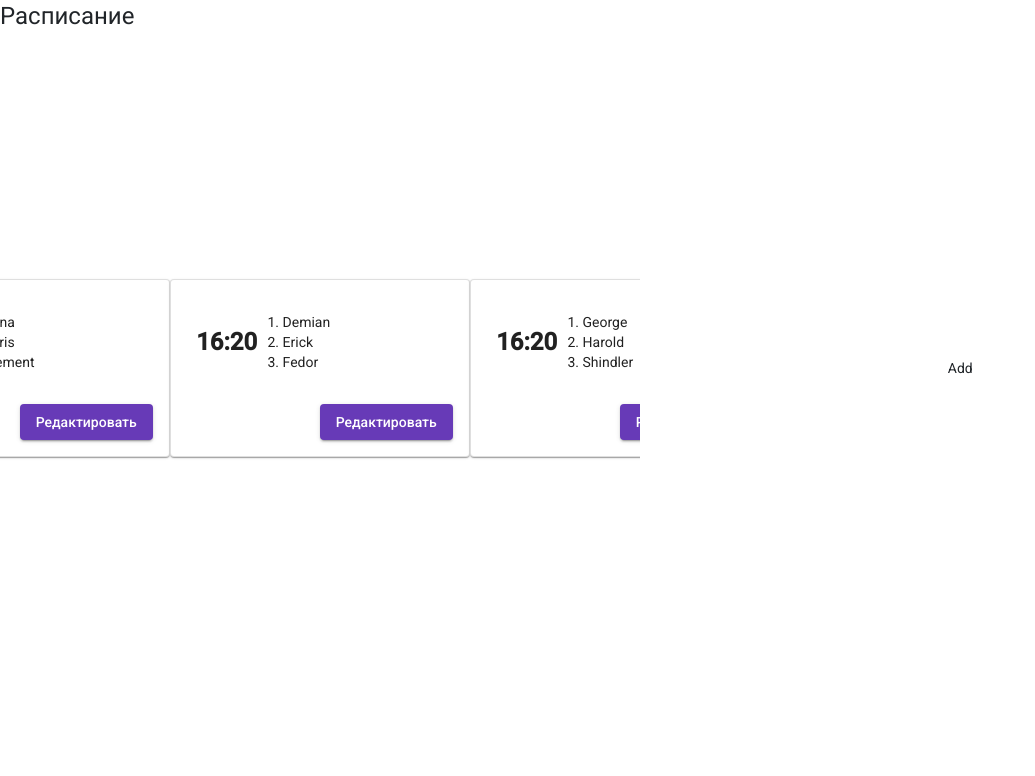
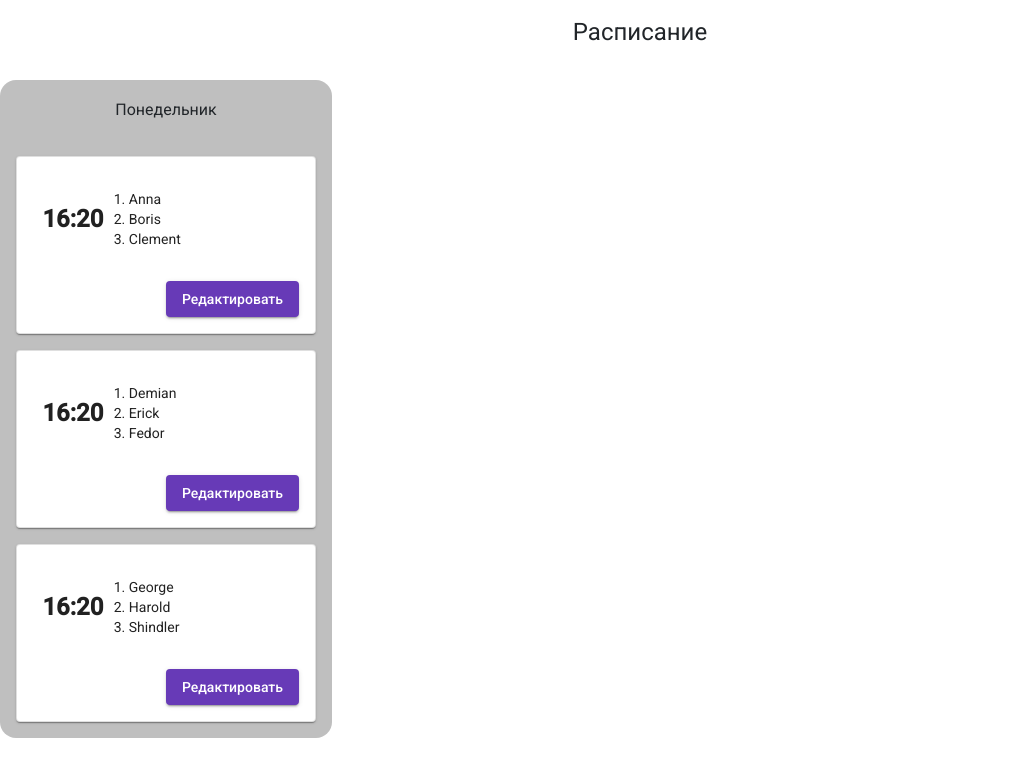
Before and after one commit to Smynay/angular-shedule-app, an Angular app: page /shedule in a window 1280 px wide. Shown: the top 776 px of the page, without its empty margins (0-1035 px from the left). Built offline with nearby package versions, Linux system fonts and the light colour scheme.

Commit message:
Add sheduleColumn component

```diff
--- a/src/app/app.module.ts
+++ b/src/app/app.module.ts
@@ -10,6 +10,7 @@ import { LessonCardComponent } from './lesson-card/lesson-card.component';
 import { SheduleComponent } from './shedule/shedule.component';
 import { LessonFormComponent } from './lesson-form/lesson-form.component';
 import { MatButtonModule } from '@angular/material/button';
+import { SheduleColumnComponent } from './shedule-column/shedule-column.component';
 
 @NgModule({
   declarations: [
@@ -17,6 +18,7 @@ import { MatButtonModule } from '@angular/material/button';
     LessonCardComponent,
     SheduleComponent,
     LessonFormComponent,
+    SheduleColumnComponent,
   ],
   imports: [
     BrowserModule,
--- /dev/null
+++ b/src/app/shedule-column/shedule-column.component.html
@@ -0,0 +1,12 @@
+<div class="column">
+  <div class="column__title">
+    <h2 class="mat-subheading-2 text-center">{{ columnData.title }}</h2>
+  </div>
+
+  <div
+    class="column__item"
+    *ngFor="let card of columnData.cardsData; let i = index"
+  >
+    <app-lesson-card [cardData]="card" [cardIndex]="i"></app-lesson-card>
+  </div>
+</div>
--- /dev/null
+++ b/src/app/shedule-column/shedule-column.component.scss
@@ -0,0 +1,15 @@
+.column {
+  display: flex;
+  flex-direction: column;
+  flex-grow: 1;
+  min-width: 300px;
+  background: rgba(grey, 0.5);
+  gap: 1rem;
+  padding: 1rem;
+  margin-left: 2rem;
+  border-radius: 1rem;
+
+  &:first-child {
+    margin: 0;
+  }
+}
--- /dev/null
+++ b/src/app/shedule-column/shedule-column.component.ts
@@ -0,0 +1,16 @@
+import { Component, Input, OnInit } from '@angular/core';
+
+import { IColumn } from './../types/types';
+
+@Component({
+  selector: 'app-shedule-column',
+  templateUrl: './shedule-column.component.html',
+  styleUrls: ['./shedule-column.component.scss'],
+})
+export class SheduleColumnComponent implements OnInit {
+  @Input() columnData: IColumn;
+
+  constructor() {}
+
+  ngOnInit(): void {}
+}
--- a/src/app/shedule/shedule.component.html
+++ b/src/app/shedule/shedule.component.html
@@ -1,11 +1,8 @@
-<h1 class="center">Расписание</h1>
-<mat-grid-list cols="2">
-  <mat-grid-tile>
-    <app-lesson-card
-      *ngFor="let card of cardsData; let i = index"
-      [cardData]="card"
-      [cardIndex]="i"
-    ></app-lesson-card>
-  </mat-grid-tile>
-  <mat-grid-tile>Add</mat-grid-tile>
-</mat-grid-list>
+<div class="board d-flex flex-grow-1 flex-column">
+  <div class="board__bar"><h1 class="text-center">Расписание</h1></div>
+  <div class="board__wrapper d-flex flex-grow-1">
+    <div class="board__columns d-flex flex-grow-1">
+      <app-shedule-column [columnData]="firstColumn"></app-shedule-column>
+    </div>
+  </div>
+</div>
--- a/src/app/shedule/shedule.component.scss
+++ b/src/app/shedule/shedule.component.scss
@@ -0,0 +1,9 @@
+.board {
+  &__bar {
+    padding: 1rem;
+  }
+
+  &__wrapper {
+    overflow-x: auto;
+  }
+}
--- a/src/app/shedule/shedule.component.ts
+++ b/src/app/shedule/shedule.component.ts
@@ -1,4 +1,10 @@
 import { Component, OnInit } from '@angular/core';
+import {
+  CdkDragDrop,
+  moveItemInArray,
+  transferArrayItem,
+} from '@angular/cdk/drag-drop';
+
 import { GlobalStorageService } from '../globalStorage.service';
 
 @Component({
@@ -8,10 +14,36 @@ import { GlobalStorageService } from '../globalStorage.service';
 })
 export class SheduleComponent implements OnInit {
   cardsData;
+  firstColumn;
 
   constructor(private storage: GlobalStorageService) {}
 
   ngOnInit(): void {
     this.cardsData = this.storage.getStorage();
+    this.firstColumn = {
+      title: 'Понедельник',
+      cardsData: this.cardsData,
+    };
+  }
+
+  todo = ['Get to work', 'Pick up groceries', 'Go home', 'Fall asleep'];
+
+  done = ['Get up', 'Brush teeth', 'Take a shower', 'Check e-mail', 'Walk dog'];
+
+  drop(event: CdkDragDrop<string[]>) {
+    if (event.previousContainer === event.container) {
+      moveItemInArray(
+        event.container.data,
+        event.previousIndex,
+        event.currentIndex
+      );
+    } else {
+      transferArrayItem(
+        event.previousContainer.data,
+        event.container.data,
+        event.previousIndex,
+        event.currentIndex
+      );
+    }
   }
 }
--- a/src/app/types/types.ts
+++ b/src/app/types/types.ts
@@ -2,3 +2,8 @@ export interface ILesson {
   time: string;
   members: string[];
 }
+
+export interface IColumn {
+  title: string;
+  cardsData: ILesson[];
+}
```
